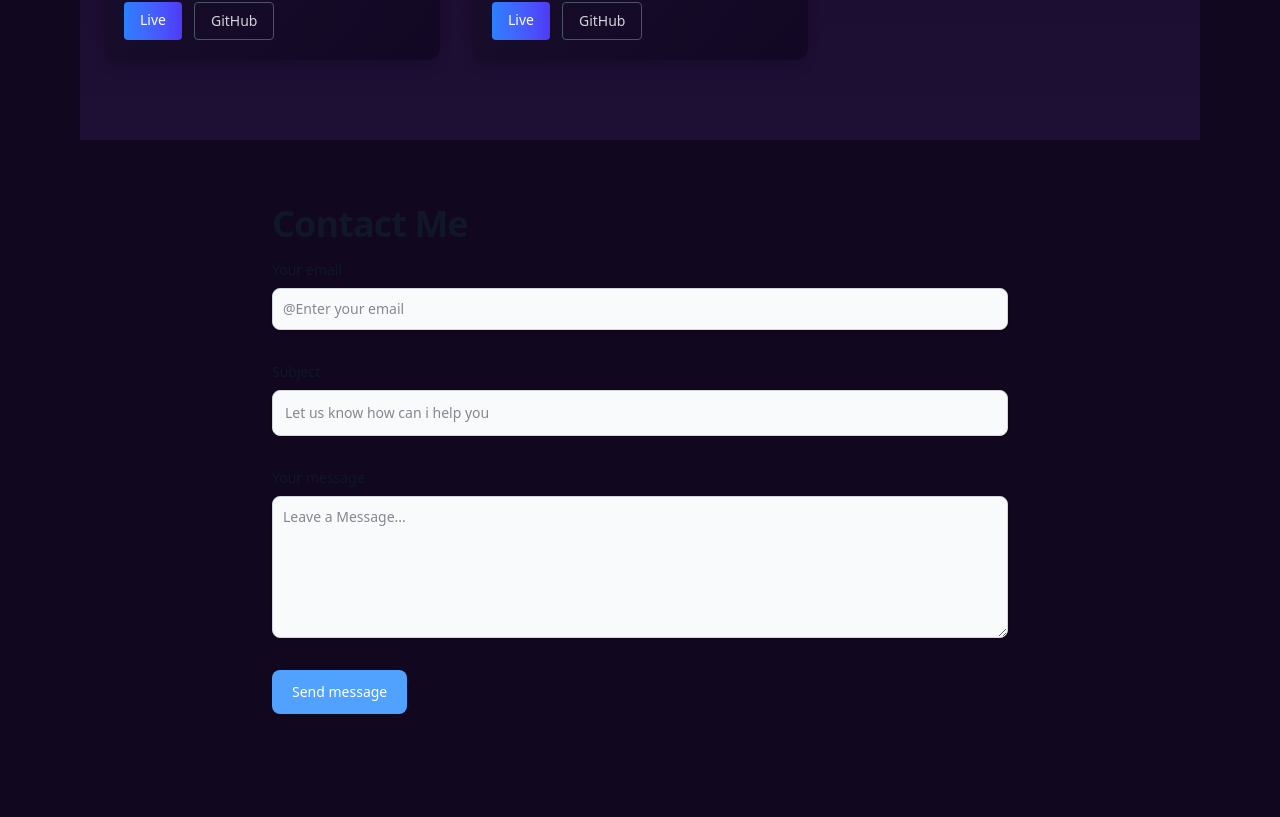
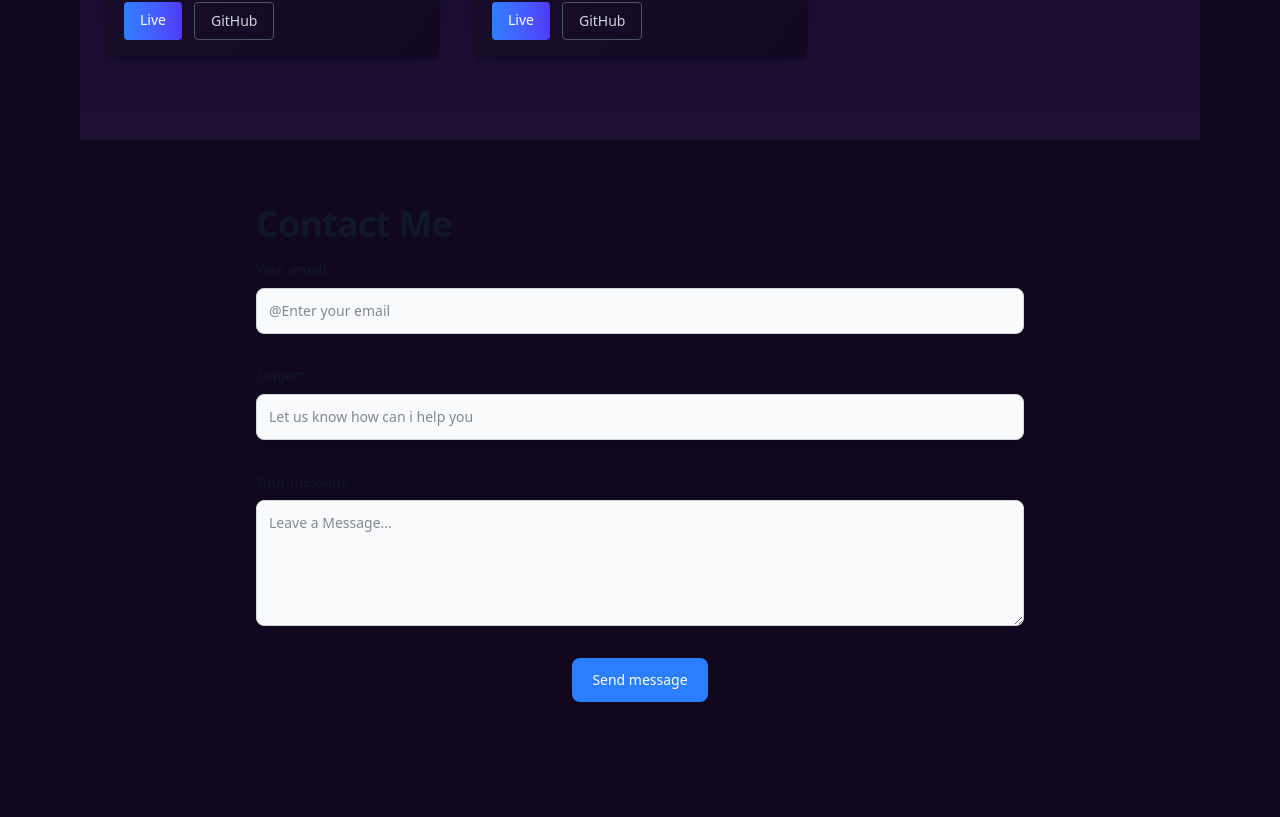
Before and after one commit to sazib07/Portfolio, a React (Vite) app: page / in a window 1280 px wide. Shown: the part 2483-3300 px from the top of the page. Built offline with nearby package versions, Linux system fonts and the light colour scheme; a web font is replaced by a local one.

Commit message:
Contact and app responsive

```diff
--- a/src/App.jsx
+++ b/src/App.jsx
@@ -1,4 +1,3 @@
-
 import './App.css'
 import Header from './Components/Header'
 import Intro from './Components/Intro'
@@ -9,21 +8,19 @@ import Footer from './Components/Footer'
 import About from './Components/About'
 import Projects from './Components/Projects'
 
-
-
 function App() {
   return (
-    <div className="min-h-screen bg-[#11071F] text-white px-4 md:px-10 lg:px-20">
+    <div className="min-h-screen bg-[#11071F] text-white px-3 sm:px-4 md:px-8 lg:px-16 xl:px-20">
       <Header />
-      <Intro/>
-      <Skills/>
-      <Experience/>
-      <About/>
-      <Projects/>
-      <Contact/>
-      <Footer/>
+      <Intro />
+      <Skills />
+      <Experience />
+      <About />
+      <Projects />
+      <Contact />
+      <Footer />
     </div>
-  );
+  )
 }
 
 export default App
--- a/src/Components/Contact.jsx
+++ b/src/Components/Contact.jsx
@@ -3,69 +3,70 @@ import React from 'react'
 const Contact = () => {
   return (
     <div>
-        <section id="Contact" className="">
-  <div className="py-8 lg:py-16 px-4 mx-auto max-w-screen-md">
-    <h2 className="mb-4 text-4xl tracking-tight font-extrabold text-gray-900 dark:text-white">
+      <section id="Contact" className="px-3 sm:px-4 md:px-6">
+        <div className="py-8 sm:py-10 md:py-14 lg:py-16 mx-auto max-w-screen-md">
+          <h2 className="mb-4 text-2xl sm:text-3xl md:text-4xl tracking-tight font-extrabold text-gray-900 dark:text-white text-center sm:text-left">
             Contact Me
           </h2>
 
-    <form action="#" className="space-y-8">
+          <form action="#" className="space-y-6 sm:space-y-8">
             <div>
               <label
                 htmlFor="email"
-          className="block mb-2 text-sm font-medium text-gray-900 dark:text-gray-300"
+                className="block mb-2 text-xs sm:text-sm font-medium text-gray-900 dark:text-gray-300"
               >
                 Your email
               </label>
               <input
                 type="email"
                 id="email"
-          className="shadow-sm bg-gray-50 border border-gray-300 text-gray-900 text-sm rounded-lg focus:ring-primary-500 focus:border-primary-500 block w-full p-2.5 dark:bg-gray-700 dark:border-gray-600 dark:placeholder-gray-400 dark:text-white dark:focus:ring-primary-500 dark:focus:border-primary-500 dark:shadow-sm-light"
+                className="shadow-sm bg-gray-50 border border-gray-300 text-gray-900 text-xs sm:text-sm rounded-lg focus:ring-primary-500 focus:border-primary-500 block w-full p-2 sm:p-2.5 md:p-3 dark:bg-gray-700 dark:border-gray-600 dark:placeholder-gray-400 dark:text-white"
                 placeholder="@Enter your email"
                 required=""
               />
             </div>
+
             <div>
               <label
                 htmlFor="subject"
-          className="block mb-2 text-sm font-medium text-gray-900 dark:text-gray-300"
+                className="block mb-2 text-xs sm:text-sm font-medium text-gray-900 dark:text-gray-300"
               >
                 Subject
               </label>
               <input
                 type="text"
                 id="subject"
-          className="block p-3 w-full text-sm text-gray-900 bg-gray-50 rounded-lg border border-gray-300 shadow-sm focus:ring-primary-500 focus:border-primary-500 dark:bg-gray-700 dark:border-gray-600 dark:placeholder-gray-400 dark:text-white dark:focus:ring-primary-500 dark:focus:border-primary-500 dark:shadow-sm-light"
+                className="block w-full text-xs sm:text-sm text-gray-900 bg-gray-50 rounded-lg border border-gray-300 shadow-sm p-2 sm:p-2.5 md:p-3 dark:bg-gray-700 dark:border-gray-600 dark:placeholder-gray-400 dark:text-white"
                 placeholder="Let us know how can i help you"
                 required=""
               />
             </div>
+
             <div className="sm:col-span-2">
               <label
                 htmlFor="message"
-          className="block mb-2 text-sm font-medium text-gray-900 dark:text-gray-400"
+                className="block mb-2 text-xs sm:text-sm font-medium text-gray-900 dark:text-gray-400"
               >
                 Your message
               </label>
               <textarea
                 id="message"
-          rows={6}
-          className="block p-2.5 w-full text-sm text-gray-900 bg-gray-50 rounded-lg shadow-sm border border-gray-300 focus:ring-primary-500 focus:border-primary-500 dark:bg-gray-700 dark:border-gray-600 dark:placeholder-gray-400 dark:text-white dark:focus:ring-primary-500 dark:focus:border-primary-500"
+                rows={5}
+                className="block w-full text-xs sm:text-sm text-gray-900 bg-gray-50 rounded-lg shadow-sm border border-gray-300 p-2 sm:p-2.5 md:p-3 dark:bg-gray-700 dark:border-gray-600 dark:placeholder-gray-400 dark:text-white"
                 placeholder="Leave a Message..."
                 defaultValue={""}
               />
             </div>
+
             <button
               type="submit"
-        className="py-3 px-5 bg-blue-400 mx-auto text-sm font-medium justify-center text-white rounded-lg bg-primary-700 sm:w-fit hover:bg-primary-800 focus:ring-4 focus:outline-none focus:ring-primary-300 dark:bg-primary-600 dark:hover:bg-primary-700 dark:focus:ring-primary-800"
+              className="w-full sm:w-fit py-2.5 sm:py-3 px-4 sm:px-5 text-xs sm:text-sm font-medium text-white rounded-lg bg-blue-500 hover:bg-blue-600 transition mx-auto flex justify-center"
             >
               Send message
             </button>
           </form>
         </div>
-
       </section>
-
     </div>
   )
 }
```
Lines whose indentation alone changed are shown as unchanged.
